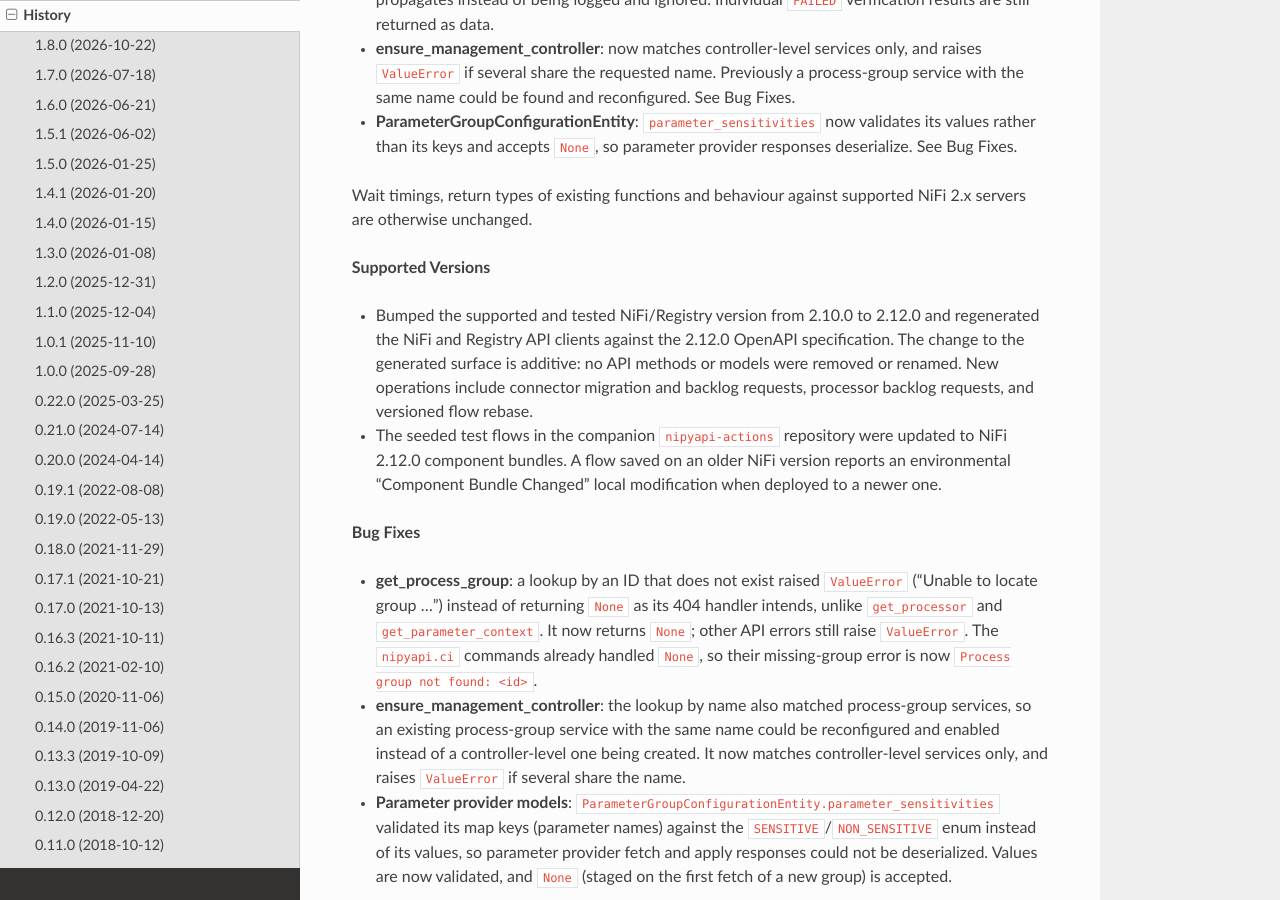
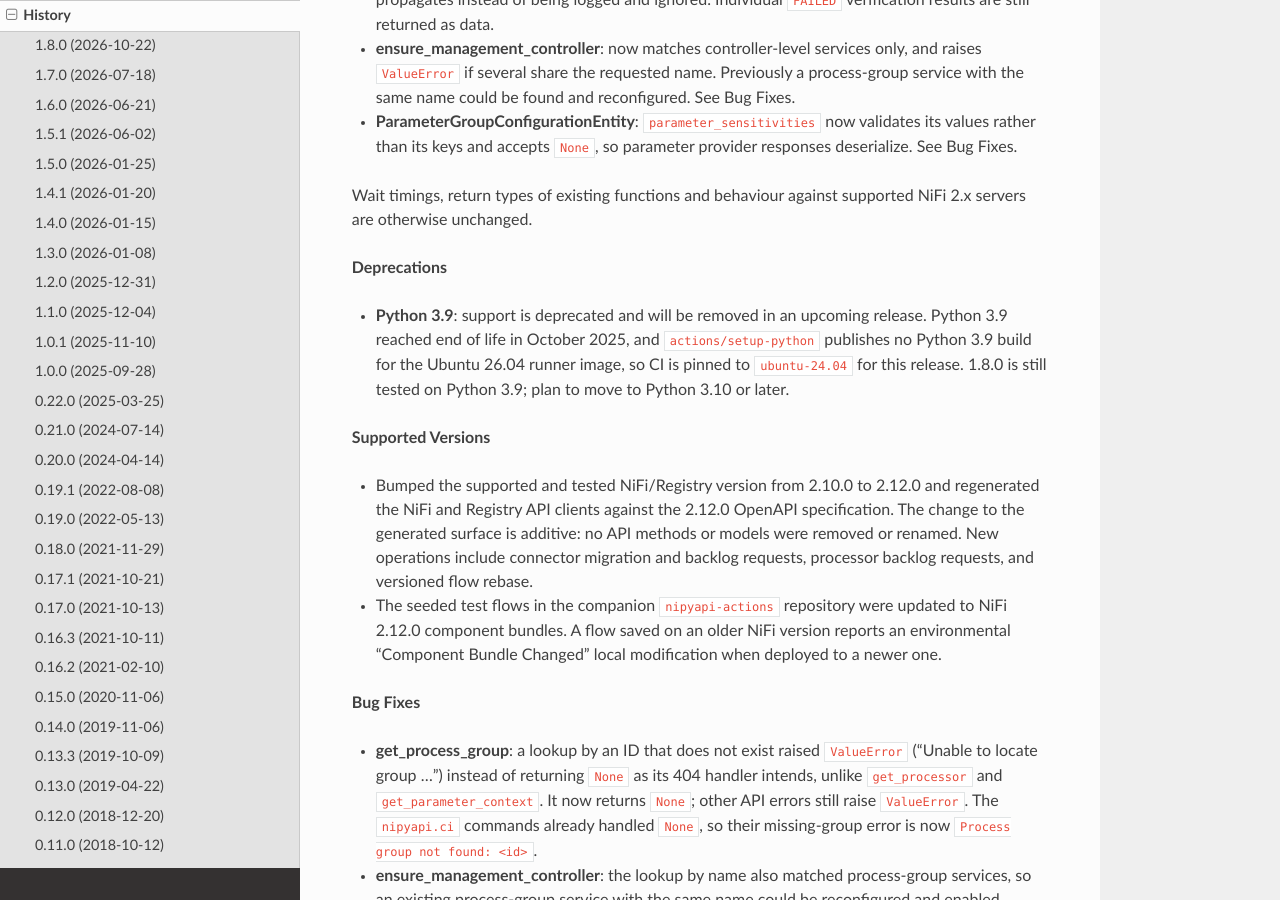
Before and after one commit to Chaffelson/nipyapi, a Sphinx documentation site: the page built from docs/history.rst, in a window 1280 px wide and 900 px high, scrolled down 743 px. Built offline with Sphinx 7.4.7 and the Read the Docs theme 3.1.0, drawn with Linux system fonts in a browser that asks for light colours; the version number could not be read and is left out.

Commit message:
docs: note Python 3.9 deprecation in 1.8.0 release notes

```diff
--- a/docs/history.rst
+++ b/docs/history.rst
@@ -18,6 +18,10 @@ This is a minor release: no public function was removed or had its signature cha
 - **ParameterGroupConfigurationEntity**: ``parameter_sensitivities`` now validates its values rather than its keys and accepts ``None``, so parameter provider responses deserialize. See Bug Fixes.
 
 Wait timings, return types of existing functions and behaviour against supported NiFi 2.x servers are otherwise unchanged.
+
+**Deprecations**
+
+- **Python 3.9**: support is deprecated and will be removed in an upcoming release. Python 3.9 reached end of life in October 2025, and ``actions/setup-python`` publishes no Python 3.9 build for the Ubuntu 26.04 runner image, so CI is pinned to ``ubuntu-24.04`` for this release. 1.8.0 is still tested on Python 3.9; plan to move to Python 3.10 or later.
 
 **Supported Versions**
 
```
